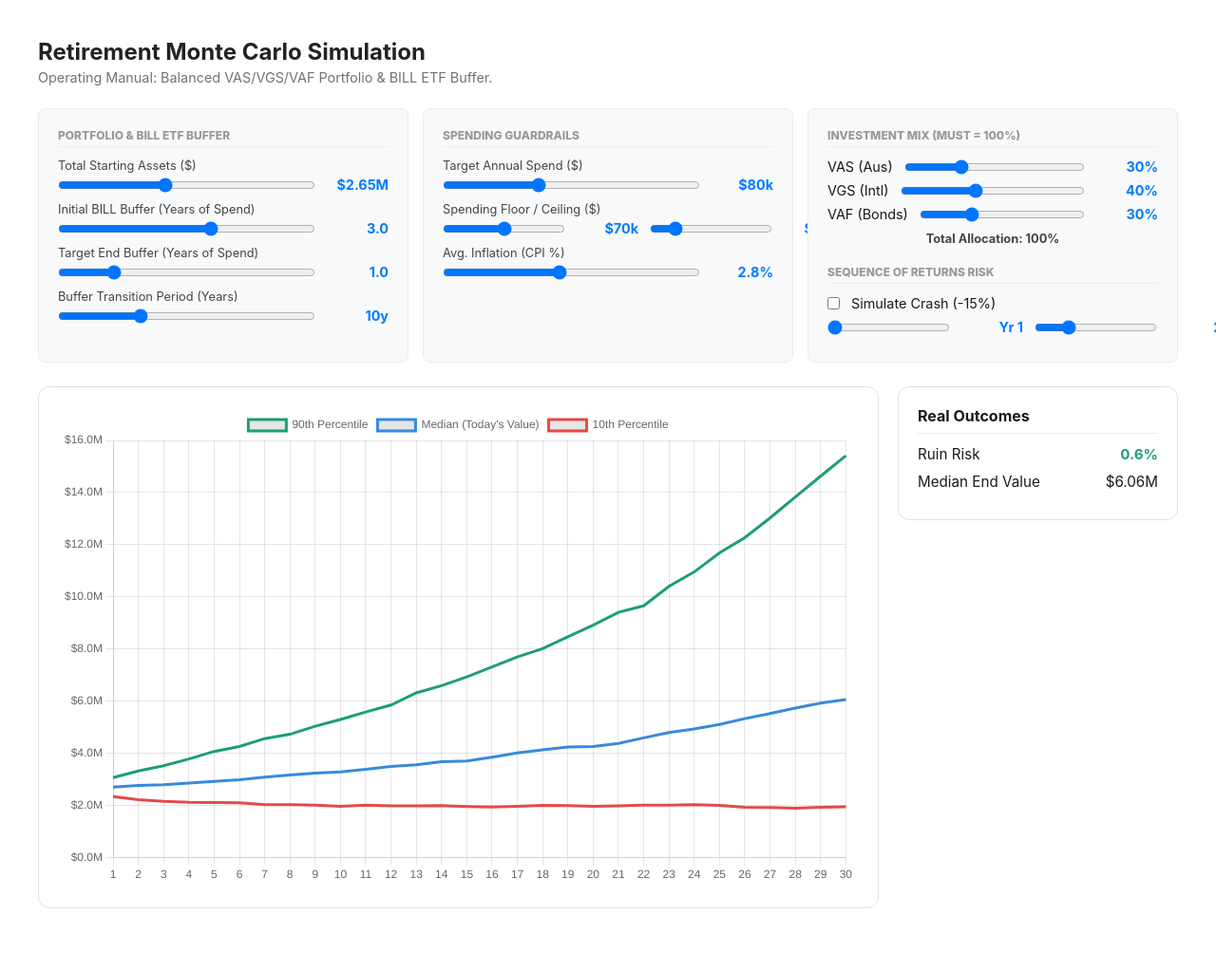
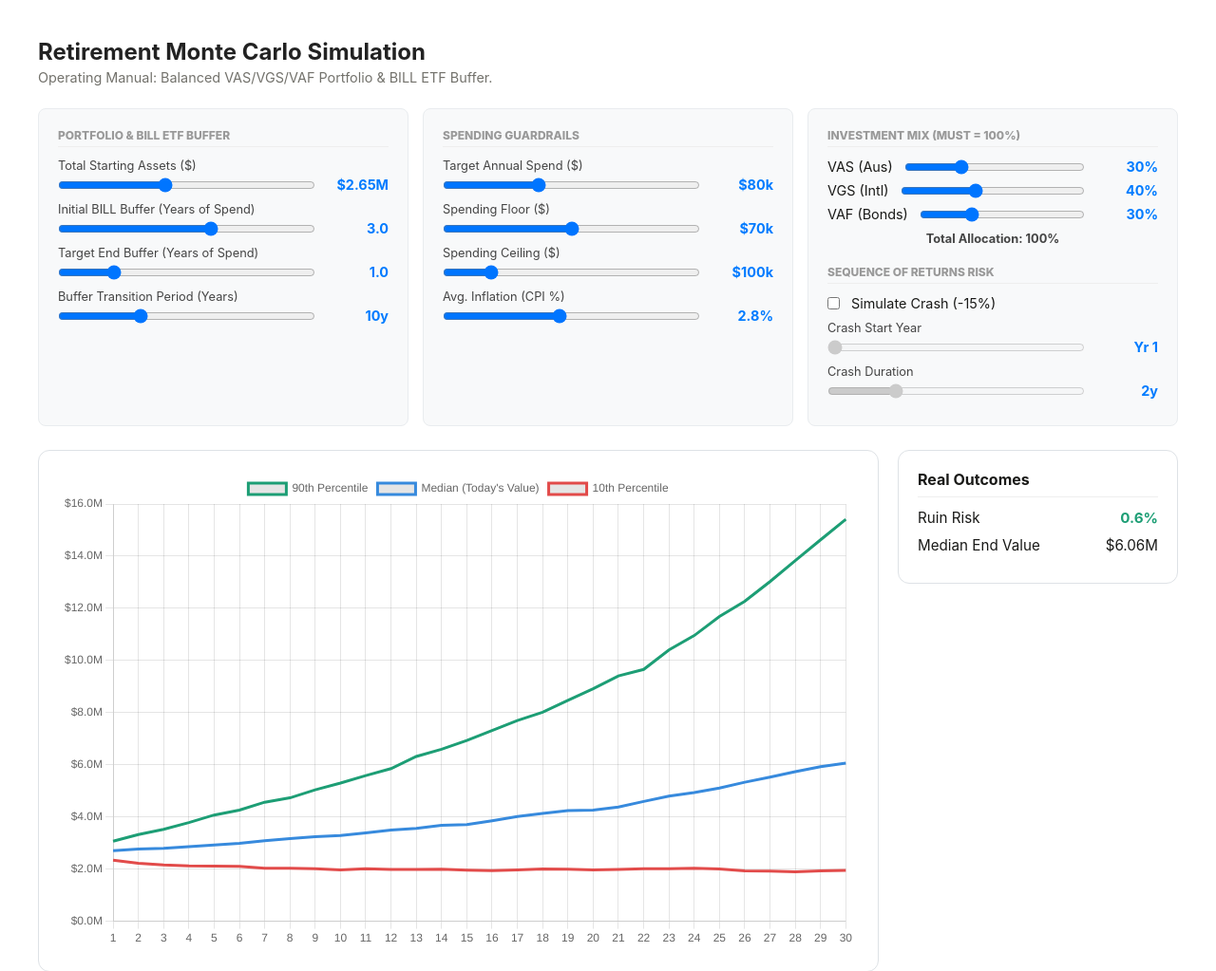
Before and after one commit to kpillai2017/retirement-monte-carlo, a plain HTML site: page index.html in a window 1280 px wide. Shown: the top 1023 px of the page at 95% size. Before the commit the page ends 997 px from the top, so only its background shows below. Drawn offline with nearby package versions, Linux system fonts and the light colour scheme.

Commit message:
Refactor HTML structure and update controls

```diff
--- a/index.html
+++ b/index.html
@@ -1,13 +1,5 @@
-<!DOCTYPE html>
-<html lang="en">
-<head>
-    <meta charset="UTF-8">
-    <meta name="viewport" content="width=device-width, initial-scale=1.0">
-    <title>Retirement Monte Carlo - BILL ETF Strategy</title>
-    <link rel="stylesheet" href="style.css">
+<link rel="stylesheet" href="style.css">
     <script src="https://cdnjs.cloudflare.com/ajax/libs/Chart.js/4.4.1/chart.umd.js"></script>
-</head>
-<body>
 
     <h1>Retirement Monte Carlo Simulation</h1>
     <p class="subtitle">Operating Manual: Balanced VAS/VGS/VAF Portfolio & BILL ETF Buffer.</p>
@@ -44,13 +36,19 @@
                 <input type="range" min="40000" max="150000" step="5000" value="80000" id="sl-spend">
                 <span class="ctrl-val" id="vl-spend">$80k</span>
             </div>
-            <div class="ctrl-label">Spending Floor / Ceiling ($)</div>
+
+            <div class="ctrl-label">Spending Floor ($)</div>
             <div class="ctrl-row">
                 <input type="range" min="40000" max="100000" step="5000" value="70000" id="sl-floor">
                 <span class="ctrl-val" id="vl-floor">$70k</span>
+            </div>
+
+            <div class="ctrl-label">Spending Ceiling ($)</div>
+            <div class="ctrl-row">
                 <input type="range" min="80000" max="200000" step="5000" value="100000" id="sl-ceil">
                 <span class="ctrl-val" id="vl-ceil">$100k</span>
             </div>
+
             <div class="ctrl-label">Avg. Inflation (CPI %)</div>
             <div class="ctrl-row">
                 <input type="range" min="1.0" max="5.0" step="0.1" value="2.8" id="sl-cpi">
@@ -83,11 +81,19 @@
             <div class="ctrl-row">
                 <input type="checkbox" id="tg-sor"> <label for="tg-sor">Simulate Crash (-15%)</label>
             </div>
-            <div class="ctrl-row">
-                <input type="range" min="1" max="20" step="1" value="1" id="sl-sor-start">
-                <span class="ctrl-val" id="vl-sor-start">Yr 1</span>
-                <input type="range" min="1" max="5" step="1" value="2" id="sl-sor-dur">
-                <span class="ctrl-val" id="vl-sor-dur">2y</span>
+
+            <div id="sor-controls" class="disabled-ctrl">
+                <div class="ctrl-label">Crash Start Year</div>
+                <div class="ctrl-row">
+                    <input type="range" min="1" max="20" step="1" value="1" id="sl-sor-start" disabled>
+                    <span class="ctrl-val" id="vl-sor-start">Yr 1</span>
+                </div>
+
+                <div class="ctrl-label">Crash Duration</div>
+                <div class="ctrl-row">
+                    <input type="range" min="1" max="5" step="1" value="2" id="sl-sor-dur" disabled>
+                    <span class="ctrl-val" id="vl-sor-dur">2y</span>
+                </div>
             </div>
         </div>
     </div>
@@ -98,5 +104,3 @@
     </div>
 
     <script src="script.js"></script>
-</body>
-</html>
```
